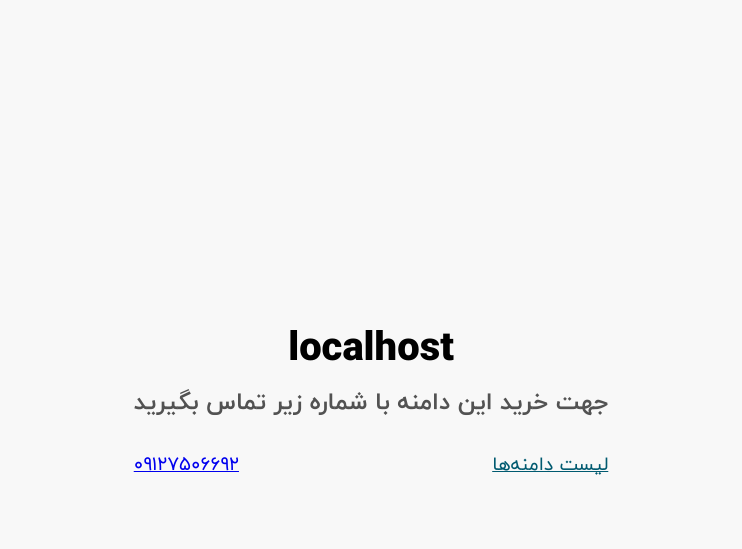
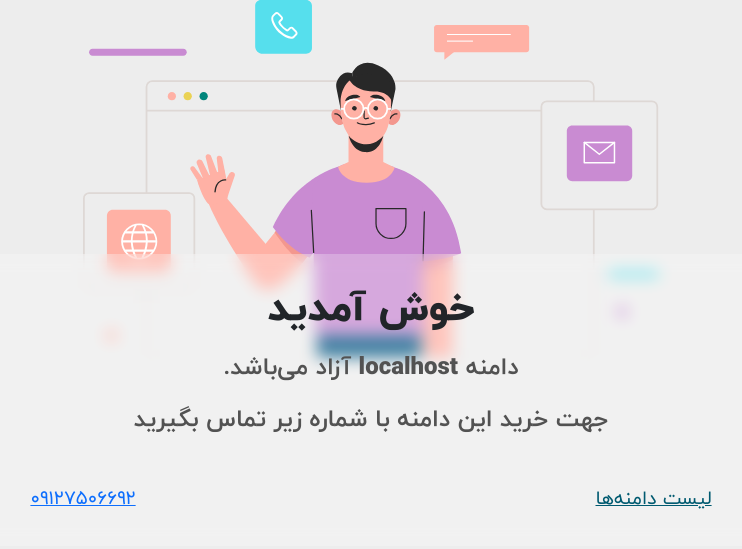
Before and after one commit to heydaromid/shahrshenasi, a plain HTML site: page index.html in a window 1280 px wide. Shown: the whole page, without its empty margins (269-1011 px from the left). Drawn offline with nearby package versions, Linux system fonts and the light colour scheme.

Commit message:
Update theme

```diff
--- a/assets/css/style.css
+++ b/assets/css/style.css
@@ -86,42 +86,38 @@
     url('../fonts/ttf/iranyekanwebextrablack.ttf') format('truetype');
 }
 
-*,
-*::after,
-*::before {
-    box-sizing: border-box;
-    margin: 0;
-    padding: 0;
-}
-
 html {
     height: 100%;
 }
 
 body {
     font-family: iranyekan;
-    min-height: 100%;
-    display: flex;
-    flex-direction: column;
-    justify-content: space-around;
-    background: #f8f8f8;
+    background: #ededed url(../images/Asset-back.svg) no-repeat top center;
+    background-size: 45%;
 }
 
-.container {
-    max-width: 1080px;
+.main {
+    padding: 32px 50px;
+    background-color: #ffffff40;
+    border-radius: 16px;
+    backdrop-filter: blur(8px);
     margin: 0 auto;
+    width: 70%;
+}
+
+.h1 {
+    text-align: center;
+    font-weight: 800;
 }
 
 #domain {
-    font-size: 2.5rem;
-    text-align: center;
     font-weight: 800;
 }
 
 .text {
     font-size: 1.5rem;
     font-weight: bold;
-    margin-top: .5rem;
+    margin-top: 1rem;
     color: #525252;
     text-align: center;
 }
--- a/assets/js/script.js
+++ b/assets/js/script.js
@@ -1,2 +1,2 @@
-const domain = document.getElementById('domain');
-domain.innerHTML = document.domain;
+const nameDomain = document.getElementById('domain');
+nameDomain.innerHTML = document.domain;
--- a/index.html
+++ b/index.html
@@ -5,15 +5,20 @@
     <meta charset="UTF-8">
     <meta http-equiv="X-UA-Compatible" content="IE=edge">
     <meta name="viewport" content="width=device-width, initial-scale=1.0">
+    <link href="https://cdn.jsdelivr.net/npm/bootstrap@5.1.3/dist/css/bootstrap.min.css" rel="stylesheet"
+        integrity="sha384-1BmE4kWBq78iYhFldvKuhfTAU6auU8tT94WrHftjDbrCEXSU1oBoqyl2QvZ6jIW3" crossorigin="anonymous">
     <link rel="stylesheet" href="assets/css/style.css">
     <title>خرید دامنه</title>
 </head>
 
-<body>
+<body class="min-vh-100 d-flex justify-content-center align-items-center">
     <div class="container">
         <div class="main">
-            <h1 id="domain"></h1>
-            <p class="text">جهت خرید این دامنه با شماره زیر تماس بگیرید</p>
+            <h1 class="h1">خوش آمدید</h1>
+            <div class="text">
+                <p>دامنه <b id="domain"></b> آزاد می‌باشد. </p>
+                <p>جهت خرید این دامنه با شماره زیر تماس بگیرید</p>
+            </div>
             <div class="connect">
                 <span>
                     <a href="#" class="another">لیست دامنه‌ها</a>
```
Also changed, not shown: assets/images/Asset-back.svg (added).
